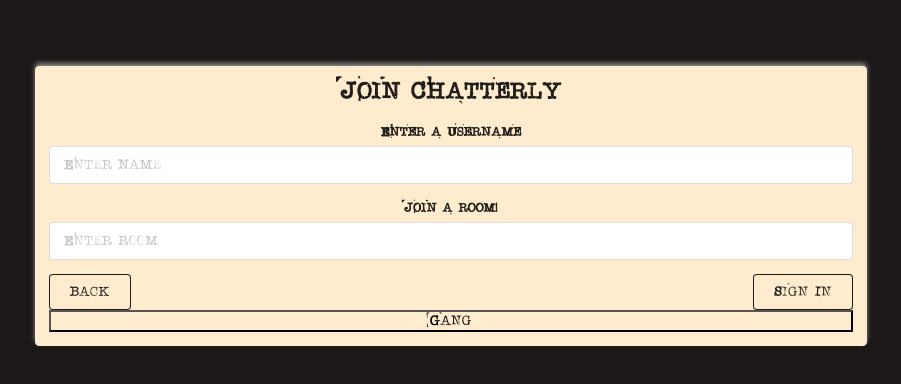
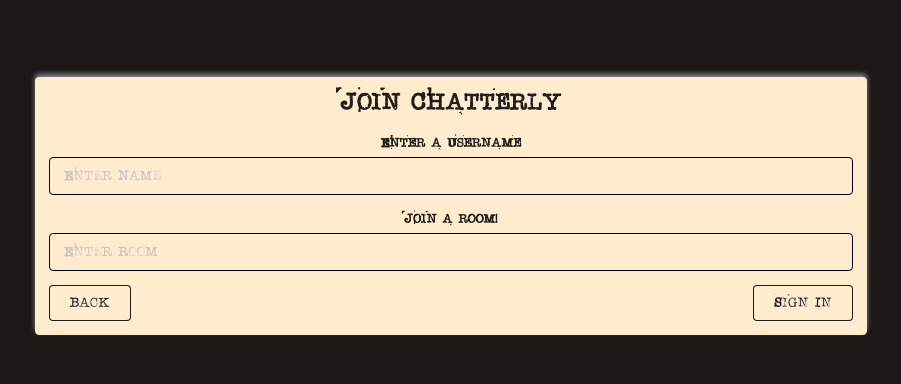
Before and after one commit to Super-Rogatory/chatterly, a React (Create React App) app in the folder client/: page /home in a window 1280 px wide. Shown: the part 194-578 px from the top of the page, without its empty margins (189-1090 px from the left). Built offline with nearby package versions, Linux system fonts and the light colour scheme.

Commit message:
feature: reformed look of home component, blanched almond runs the color scheme

```diff
--- a/client/src/components/Home.js
+++ b/client/src/components/Home.js
@@ -127,7 +127,6 @@ class Home extends React.Component {
 								{this.state.errMessage || "Don't forget to enter both name and room."}
 							</div>
 						)}
-						<button className="button">Gang</button>
 					</div>
 				</div>
 			);
--- a/client/src/index.scss
+++ b/client/src/index.scss
@@ -1,6 +1,9 @@
 // scss automatically looks into the src folder and will find colors
 @use 'styles/scss/colors' as colors;
 
-.button {
-	background-color: colors.$blanched;
-}
+// .button {
+// 	background-color: colors.$blanched;
+// }
+// .input {
+// 	background-color: colors.$blue;
+// }
--- a/client/src/styles/css/home-styles.css
+++ b/client/src/styles/css/home-styles.css
@@ -26,5 +26,21 @@ body {
 }
 
 .home-background-container input {
-	color: blanchedalmond;
+	border: none;
 }
+
+.ui.form input[type='text'] {
+	background: blanchedalmond;
+	border-color: black;
+}
+
+.ui.form input[type='text']:focus {
+	background: blanchedalmond;
+	border-color: black;
+}
+
+.ui.form .field.error input[type='text'],
+.ui.form .fields.error .field input[type='text'] {
+	background: blanchedalmond;
+	border-color: red;
+}
--- a/client/src/styles/scss/_colors.scss
+++ b/client/src/styles/scss/_colors.scss
@@ -1 +1,2 @@
 $blanched: #ffebcd;
+$blue: #5f9ea0;
```
Also changed, not shown: client/src/styles/scss/importantstyles.scss (deleted, +0 -9 lines).
